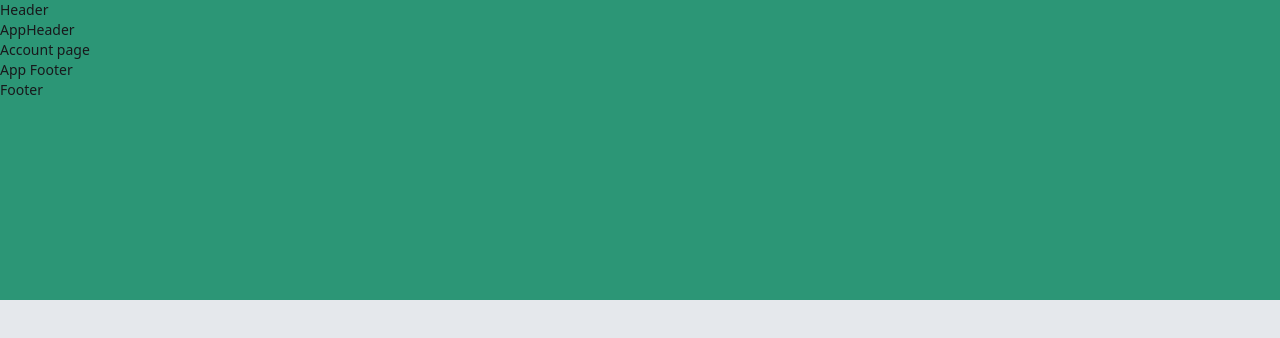
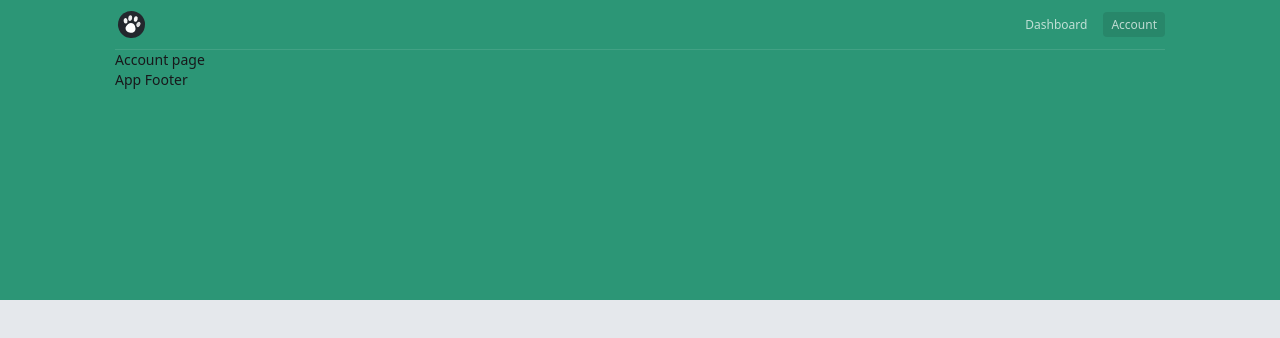
Before and after one commit to keremenen/petcare-app, a Next.js app: page /app/account in a window 1280 px wide. Shown: the top 338 px of the page. Built offline with nearby package versions, Linux system fonts and the light colour scheme.

Commit message:
Add content to app-header component

```diff
--- a/src/app/(app)/app/layout.tsx
+++ b/src/app/(app)/app/layout.tsx
@@ -6,9 +6,11 @@
 	return (
 		<>
 			<BackgroundPattern />
-			<AppHeader />
-			{children}
-			<AppFooter />
+			<div className="max-w-[1050px] mx-auto">
+				<AppHeader />
+				{children}
+				<AppFooter />
+			</div>
 		</>
 	)
 }
--- a/src/app/layout.tsx
+++ b/src/app/layout.tsx
@@ -27,9 +27,7 @@
 			<body
 				className={`${geistSans.variable} ${geistMono.variable} antialiased text-sm text-zinc-900 bg-[#e5e8ec] min-h-screen`}
 			>
-				Header
 				{children}
-				Footer
 			</body>
 		</html>
 	)
--- a/src/components/app-header.tsx
+++ b/src/components/app-header.tsx
@@ -1,3 +1,46 @@
+'use client'
+import Link from 'next/link'
+import Logo from './logo'
+import { usePathname } from 'next/navigation'
+import { cn } from '@/lib/utils'
+
+const routes = [
+	{
+		label: 'Dashboard',
+		path: '/app/dashboard',
+	},
+	{
+		label: 'Account',
+		path: '/app/account',
+	},
+]
+
 export default function AppHeader() {
-	return <div>AppHeader</div>
+	const activePathname = usePathname()
+	console.log(activePathname)
+	return (
+		<header className="flex justify-between items-center border-b border-white/10 py-2">
+			<Logo />
+
+			<nav>
+				<ul className="flex gap-2 text-xs">
+					{routes.map((route) => (
+						<li key={route.path}>
+							<Link
+								href={route.path}
+								className={cn(
+									'text-white/70 rounded-sm px-2 py-1 hover:text-white focus:text-white transition',
+									{
+										'bg-black/10': route.path === activePathname,
+									}
+								)}
+							>
+								{route.label}
+							</Link>
+						</li>
+					))}
+				</ul>
+			</nav>
+		</header>
+	)
 }
```
